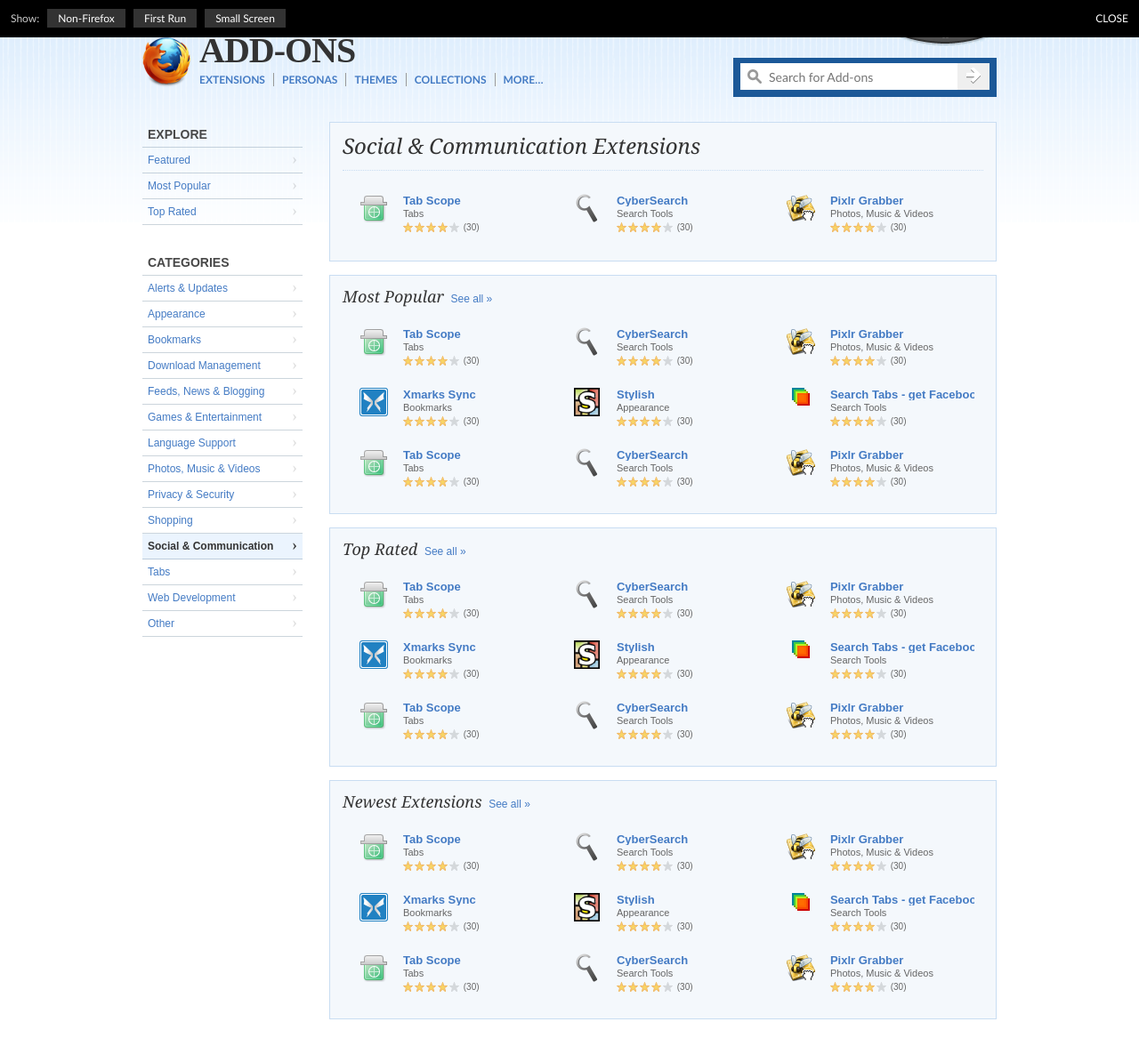
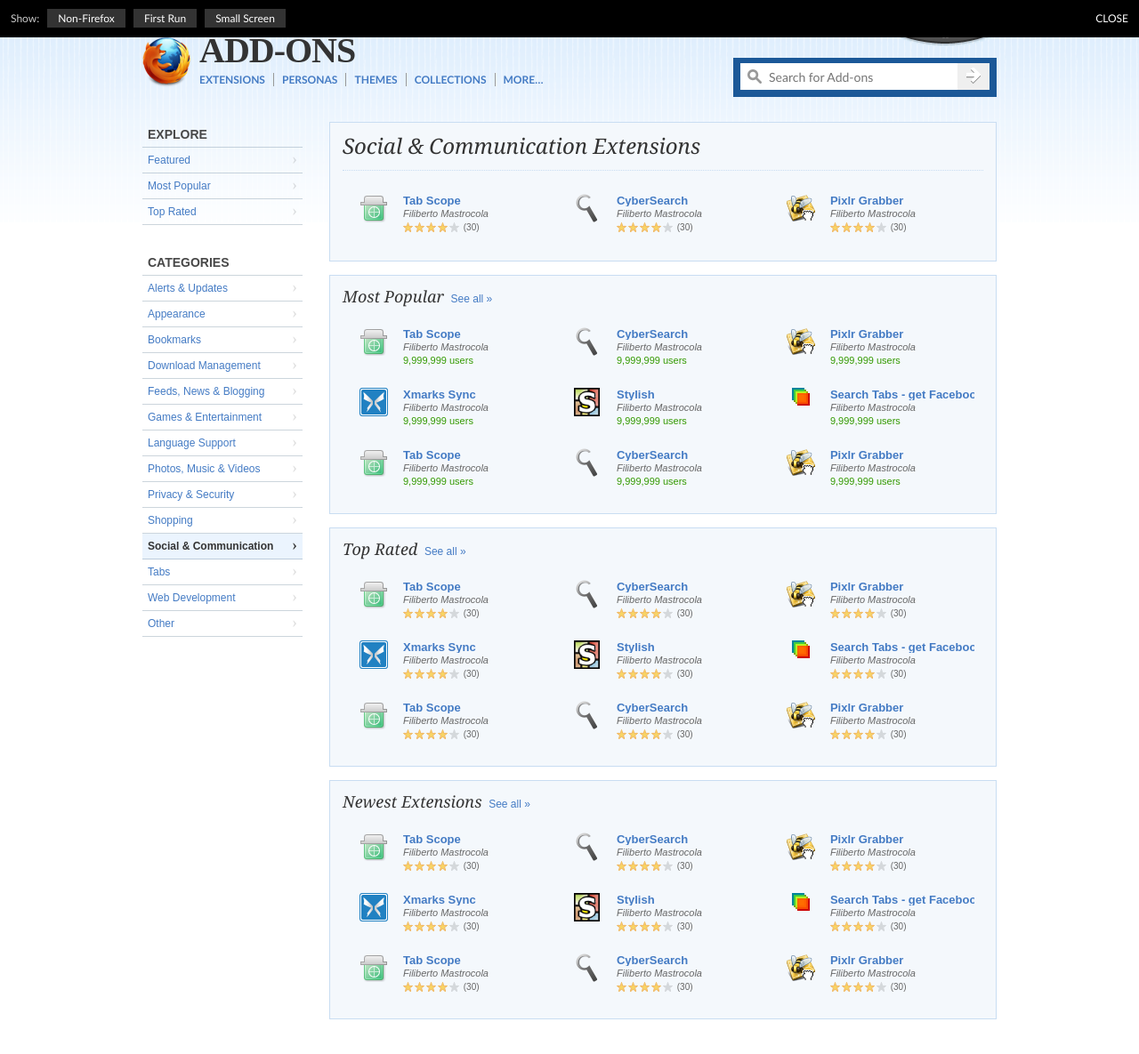
Before and after one commit to chowse/amo-redux, a Jekyll site: the page built from category.html, in a window 1280 px wide and 1361 px high. Shown: the top 1185 px of the window at 89% size. Built offline with Jekyll 4.4.1, drawn with Linux system fonts in a browser that asks for light colours; some web fonts are replaced.

Commit message:
Various tweaks to the category, listing and search pages

```diff
--- a/category.html
+++ b/category.html
@@ -78,7 +78,7 @@
 						<div class="main">
 							<p class="icon"><img src="static/img/icons/{{ ext.icon }}" /></p>
 							<p class="title"><a href="detail.html">{{ ext.name }}</a></p>
-							<p class="category">{{ ext.category }}</p>
+							<p class="author">{{ ext.author }}</p>
 							<p class="rating"><span class="rating-stars rating-4"></span> (30)</p>
 						</div>
 
@@ -130,8 +130,8 @@
 						<div class="main">
 							<p class="icon"><img src="static/img/icons/{{ ext.icon }}" /></p>
 							<p class="title"><a href="detail.html">{{ ext.name }}</a></p>
-							<p class="category">{{ ext.category }}</p>
-							<p class="rating"><span class="rating-stars rating-4"></span> (30)</p>
+							<p class="author">{{ ext.author }}</p>
+							<p class="users">9,999,999 users</p>
 						</div>
 
 						<div class="more">
@@ -145,14 +145,8 @@
 								</p>
 							</div>
 
-							<div class="author">
-								by <a href="#">{{ ext.author }}</a>
-							</div>
-
 							<div class="meta">
-								<p class="users">
-									9,999,999 users
-								</p>
+								<p class="rating"><span class="rating-stars rating-4"></span> (30)</p>
 							</div>
 						</div>
 					</div>
@@ -184,7 +178,7 @@
 						<div class="main">
 							<p class="icon"><img src="static/img/icons/{{ ext.icon }}" /></p>
 							<p class="title"><a href="detail.html">{{ ext.name }}</a></p>
-							<p class="category">{{ ext.category }}</p>
+							<p class="author">{{ ext.author }}</p>
 							<p class="rating"><span class="rating-stars rating-4"></span> (30)</p>
 						</div>
 
@@ -197,10 +191,6 @@
 								<p>
 									{{ ext.desc }}
 								</p>
-							</div>
-
-							<div class="author">
-								by <a href="#">{{ ext.author }}</a>
 							</div>
 
 							<div class="meta">
@@ -238,7 +228,7 @@
 						<div class="main">
 							<p class="icon"><img src="static/img/icons/{{ ext.icon }}" /></p>
 							<p class="title"><a href="detail.html">{{ ext.name }}</a></p>
-							<p class="category">{{ ext.category }}</p>
+							<p class="author">{{ ext.author }}</p>
 							<p class="rating"><span class="rating-stars rating-4"></span> (30)</p>
 						</div>
 
@@ -251,10 +241,6 @@
 								<p>
 									{{ ext.desc }}
 								</p>
-							</div>
-
-							<div class="author">
-								by <a href="#">{{ ext.author }}</a>
 							</div>
 
 							<div class="meta">
--- a/leaderboard.html
+++ b/leaderboard.html
@@ -99,8 +99,12 @@
 							<a href="detail.html">{{ ext.name }}</a>
 							<span class="author">by {{ ext.author }}</span>
 						</p>
-						<p class="rating"><span class="rating-stars rating-4"></span> (30)</p>
 						<p class="desc">{{ ext.desc }}</p>
+						<p class="meta">
+							<span class="rating-stars rating-4"></span> (30)
+							&middot;
+							<span class="users">9,999,999 users</span>
+						</p>
 						<p class="install">
 							<a class="button small install" href="#"><span>Add to Firefox</span></a>
 						</p>
--- a/search.html
+++ b/search.html
@@ -223,8 +223,12 @@
 							<a href="detail.html">{{ ext.name }}</a>
 							<span class="author">by {{ ext.author }}</span>
 						</p>
-						<p class="rating"><span class="rating-stars rating-4"></span> (30)</p>
 						<p class="desc">{{ ext.desc }}</p>
+						<p class="meta">
+							<span class="rating-stars rating-4"></span> (30)
+							&middot;
+							<span class="users">9,999,999 users</span>
+						</p>
 						<p class="install">
 							<a class="button small install" href="#"><span>Add to Firefox</span></a>
 						</p>
--- a/static/style.css
+++ b/static/style.css
@@ -373,6 +373,12 @@
 			margin-right: 2px;
 			vertical-align: bottom;
 		}
+	.extension .users {
+		color: #390;
+	}
+	.extension .author {
+		font-style: italic;
+	}
 	.extension div.install {
 		margin-bottom: 10px;
 	}
@@ -384,7 +390,6 @@
 	}
 	.extension .more .author {
 		margin-top: 10px;
-		font-style: italic;
 	}
 		.extension .more .author a {
 			color: inherit;
@@ -402,7 +407,7 @@
 	font-size: 12px;
 }
 	.wide-ext p {
-		margin: 2px 160px 0 58px;
+		margin: 0 160px 0 58px;
 	}
 	.wide-ext p.icon {
 		position: absolute;
@@ -420,7 +425,7 @@
 	.wide-ext p.title {
 		overflow: hidden;
 		margin-top: 0;
-		padding-bottom: 2px;
+		padding-bottom: 4px;
 		white-space: nowrap;
 	}
 		.wide-ext p.title a {
@@ -445,6 +450,16 @@
 		line-height: 14px;
 		max-height: 28px;
 	}
+	.wide-ext p.meta {
+		margin-top: 4px;
+		color: #999;
+	}
+		.wide-ext p.meta span {
+			vertical-align: middle;
+		}
+		.wide-ext .users {
+			color: #093;
+		}
 	.wide-ext p.install {
 		opacity: 0;
 		position: absolute;
```
Also changed, not shown: other parts of leaderboard.html (+1 -1 lines).
